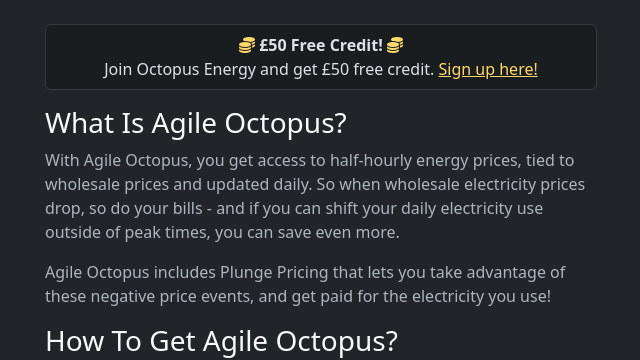
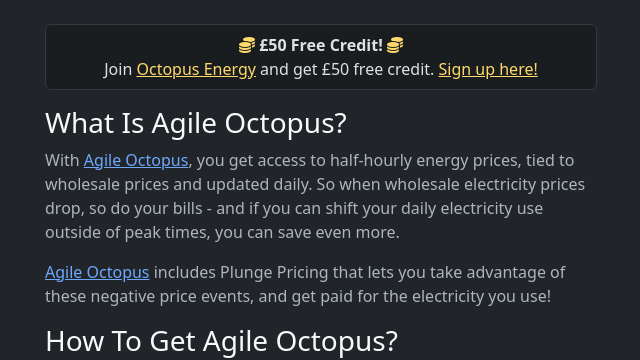
Before and after one commit to nojacko/agile-octopus, a SvelteKit app: page / in a window 1280 px wide. Shown: the part 355-715 px from the top of the page, without its empty margins (319-959 px from the left). Built offline with nearby package versions, Linux system fonts and the light colour scheme; no server answers.

Commit message:
Octopus link as variable

```diff
--- a/src/lib/OctopusAd.svelte
+++ b/src/lib/OctopusAd.svelte
@@ -1,3 +1,7 @@
+<script>
+    import { OCTOPUS_LINK } from "$lib/vars";
+</script>
+
 <div class="alert alert-dark text-center p-2" role="alert" id="join">
     <p class="alert-heading m-0 fw-bold">
         <i class="fa-solid fa-coins text-warning-emphasis"></i>
@@ -5,7 +9,7 @@
         <i class="fa-solid fa-coins text-warning-emphasis"></i>
     </p>
     <p class="m-0">
-        Join Octopus Energy and get £50 free credit.
-        <a href="https://share.octopus.energy/sunny-river-570" target="_blank" class="text-warning-emphasis">Sign up here!</a>
+        Join <a href="{OCTOPUS_LINK}" target="_blank" class="text-warning-emphasis">Octopus Energy</a> and get £50 free credit.
+        <a href="{OCTOPUS_LINK}" target="_blank" class="text-warning-emphasis">Sign up here!</a>
     </p>
 </div>
--- /dev/null
+++ b/src/lib/vars.ts
@@ -0,0 +1 @@
+export const OCTOPUS_LINK = "https://share.octopus.energy/sunny-river-570";
--- a/src/routes/+page.svelte
+++ b/src/routes/+page.svelte
@@ -1,5 +1,7 @@
 <script lang="ts">
     import { DateTime } from "luxon";
+
+    import { OCTOPUS_LINK } from "$lib/vars";
     import { validRegion } from "$lib/regions";
     import { defaultPriceCap } from "$lib/price-cap";
     import type PricingHash from "$lib/PricesHash";
@@ -15,7 +17,7 @@
 
     const PRICE_TAB_UPCOMING = "upcoming";
     const PRICE_TAB_LAST_WEEK = "last-week";
-    const h2Class= "display-1 fs-3 text-light";
+    const h2Class = "display-1 fs-3 text-light";
 
     let region: string;
     let priceCap: number = defaultPriceCap;
@@ -165,12 +167,12 @@
     <OctopusAd />
 
     <h2 id="about" class="{h2Class}">What Is Agile Octopus?</h2>
-    <p>With Agile Octopus, you get access to half-hourly energy prices, tied to wholesale prices and updated daily. So when wholesale electricity prices drop, so do your bills - and if you can shift your daily electricity use outside of peak times, you can save even more.</p>
-    <p>Agile Octopus includes Plunge Pricing that lets you take advantage of these negative price events, and get paid for the electricity you use!</p>
+    <p>With <a href="{OCTOPUS_LINK}" target="_blank">Agile Octopus</a>, you get access to half-hourly energy prices, tied to wholesale prices and updated daily. So when wholesale electricity prices drop, so do your bills - and if you can shift your daily electricity use outside of peak times, you can save even more.</p>
+    <p><a href="{OCTOPUS_LINK}" target="_blank">Agile Octopus</a> includes Plunge Pricing that lets you take advantage of these negative price events, and get paid for the electricity you use!</p>
 
     <h2 id="how-to-get-agile" class="{h2Class}">How To Get Agile Octopus?</h2>
-    <p>Switch to <a href="https://share.octopus.energy/sunny-river-570" target="_blank">Octopus Energy</a> and get £50 free credit!</p>
-    <p>After the switch has completed, visit <a href="https://octopus.energy/smart/agile/" target="_blank">Agile Octpus</a> to sign up.</p>
+    <p>Switch to <a href="{OCTOPUS_LINK}" target="_blank">Octopus Energy</a> and get £50 free credit!</p>
+    <p>After the switch has completed, visit <a href="https://octopus.energy/smart/agile/" target="_blank">Agile Octopus</a> to sign up.</p>
 
     <OctopusAd />
 
@@ -189,7 +191,7 @@
     <p>
         The <u>{defaultPriceCap}p</u> electricity price cap is set by <a href="https://www.ofgem.gov.uk/information-consumers/energy-advice-households/energy-price-cap" target="_blank">Ofgem</a>.
         <span class="text-danger-emphasis">Agile prices can go above the price cap!</span>
-        When this happens, you'll see <IconAboveCap />.
+        When this happens, you'll see <IconAboveCap /> exclamation icon.
         You can change the cap below.
     </p>
     <PriceCapInput bind:priceCap={priceCap} defaultPriceCap={defaultPriceCap}></PriceCapInput>
```
